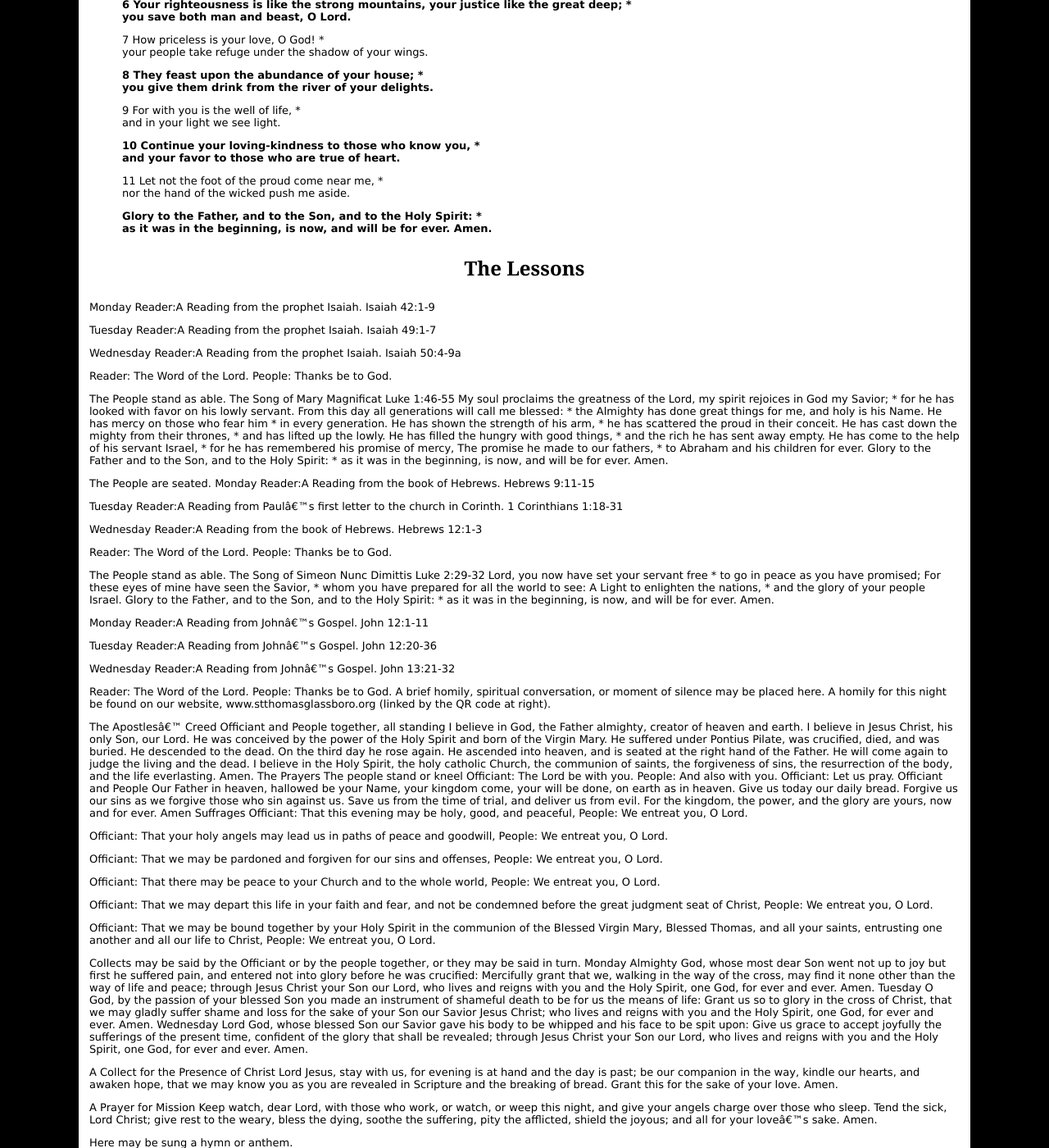
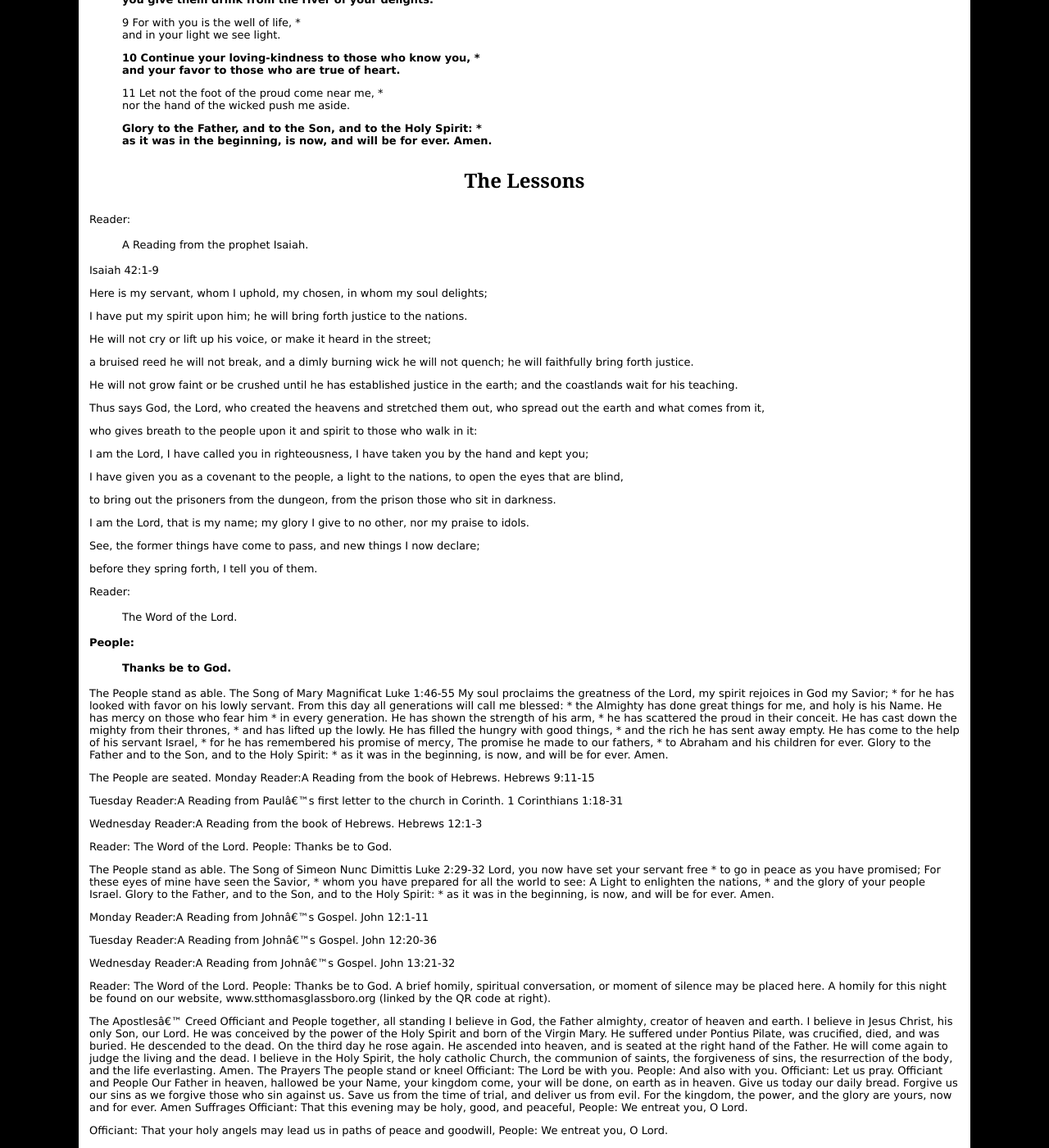
Before and after one commit to toddfoster/toddfoster.github.com, a Jekyll site: the page built from stt2020-epmon.md, in a window 1280 px wide and 1400 px high, scrolled down 1747 px. Shown: the whole window at 82% size. Built offline with Jekyll 4.4.1, drawn with Linux system fonts in a browser that asks for light colours.

Commit message:
first reading

```diff
--- a/stt2020-epmon.md
+++ b/stt2020-epmon.md
@@ -43,18 +42,18 @@ Officiant:
 > strengthen us in all goodness,\\
 > and by the power of the Holy Spirit keep us in eternal life. **Amen.**
 
-## The Invitatory and Psalter
+### The Invitatory and Psalter
 Officiant:
 > O God, make speed to save us.
 
-People:
+**People:**
 > **O Lord, make haste to help us.**
 
 All:
 > **Glory to the Father, and to the Son, and to the Holy Spirit:\\
 > as it was in the beginning, is now, and will be for ever.  Amen.\\
 
-All:
+*All:*
 > O Gracious Light	Phos hilaron\\
 > O gracious light,\\
 > pure brightness of the everliving Father in heaven,\\
@@ -68,7 +67,7 @@ All:
 > O Son of God, O Giver of Life,\\
 > and to be glorified through all the worlds.**
 
-## The Psalm Appointed
+### The Psalm Appointed
 #### The People are seated.
 #### The Psalm is sung or said In a suitable manner (e.g., responsively by verse or unison).
 
@@ -103,25 +102,66 @@ Psalm 36.5–11 **Dixit injustus**
 
 ## The Lessons
 
-Monday
-Reader:A Reading from the prophet Isaiah.
+Reader:
+> A Reading from the prophet Isaiah.
+
+
+
 Isaiah 42:1-9
 
 
 
+Here is my servant, whom I uphold,
+my chosen, in whom my soul delights;
+
+I have put my spirit upon him;
+he will bring forth justice to the nations.
+
+He will not cry or lift up his voice,
+or make it heard in the street;
+
+a bruised reed he will not break,
+and a dimly burning wick he will not quench;
+he will faithfully bring forth justice.
+
+He will not grow faint or be crushed
+until he has established justice in the earth;
+and the coastlands wait for his teaching.
 
 
 
-Tuesday
-Reader:A Reading from the prophet Isaiah.
-Isaiah 49:1-7
+Thus says God, the Lord,
+who created the heavens and stretched them out,
+who spread out the earth and what comes from it,
 
-Wednesday
-Reader:A Reading from the prophet Isaiah.
-Isaiah 50:4-9a
+who gives breath to the people upon it
+and spirit to those who walk in it:
 
-Reader:	The Word of the Lord.
-People:	Thanks be to God.
+I am the Lord, I have called you in righteousness,
+I have taken you by the hand and kept you;
+
+I have given you as a covenant to the people,
+a light to the nations,
+to open the eyes that are blind,
+
+to bring out the prisoners from the dungeon,
+from the prison those who sit in darkness.
+
+I am the Lord, that is my name;
+my glory I give to no other,
+nor my praise to idols.
+
+See, the former things have come to pass,
+and new things I now declare;
+
+before they spring forth,
+I tell you of them.
+
+Reader:
+> The Word of the Lord.
+
+**People:**
+> **Thanks be to God.**
 
 The People stand as able.
 The Song of Mary	Magnificat	Luke 1:46-55
```
Also changed, not shown: other parts of stt2020-epmon.md (+3 -4 lines).
